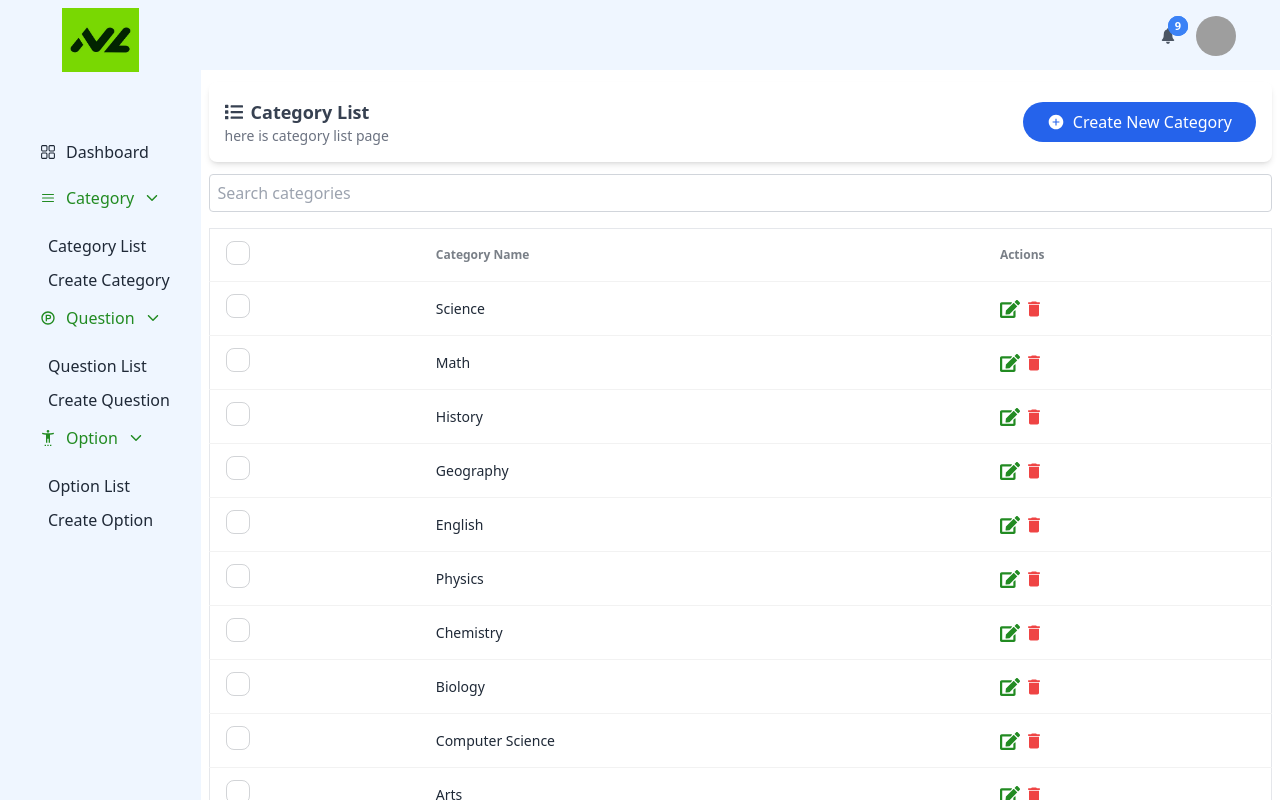
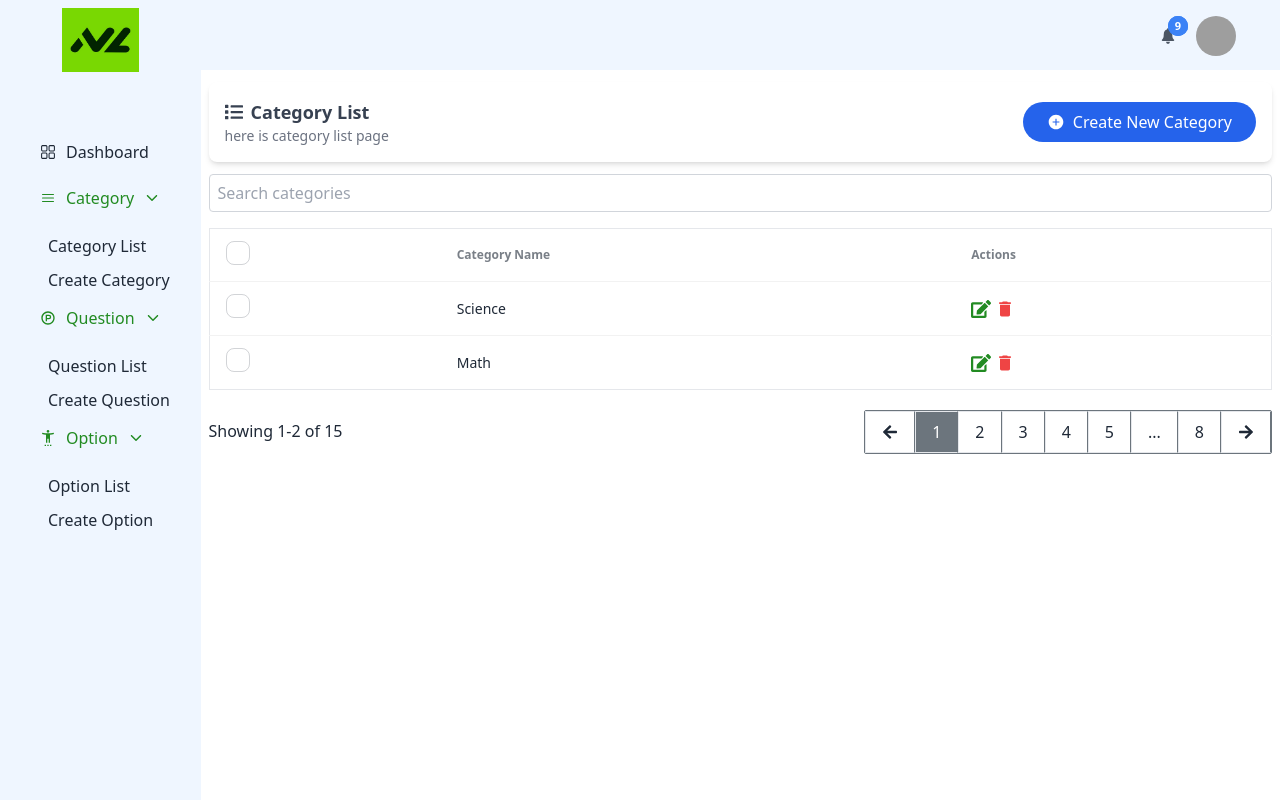
Before and after one commit to getch-hasan/Quiz-admin, a React (Create React App) app: page /dashboard/category in a window 1280 px wide. Built offline with nearby package versions, Linux system fonts and the light colour scheme; grey boxes are pictures that could not be loaded.

Commit message:
update:update pagination on category list page

```diff
--- a/src/pages/category/index.jsx
+++ b/src/pages/category/index.jsx
@@ -24,7 +24,7 @@ export const CategoryList = () => {
   ]);
   const [currentPage, setCurrentPage] = useState(1);
   const [searchTerm, setSearchTerm] = useState("");
-  const itemsPerPage = 10;
+  const itemsPerPage = 2;
 
   /** Delete a category */
   const confirmDelete = (id) => {
@@ -38,10 +38,10 @@ export const CategoryList = () => {
     pageIcon: <FaList />,
     buttonName: "Create New Category",
     buttonUrl: "/dashboard/task/create",
-    type: "add", // This indicates the page type for the button
+    type: "add",
   };
 
-  // Filter categories based on search term
+  // Filter categories
   const filteredCategories = categories.filter((category) =>
     category.name.toLowerCase().includes(searchTerm.toLowerCase())
   );
@@ -59,6 +59,31 @@ export const CategoryList = () => {
       setCurrentPage(pageNumber);
     }
   };
+
+  // Function to generate dynamic page numbers
+  const getPageNumbers = () => {
+    const pages = [];
+    const maxVisiblePages = 5;
+    console.log("pages", pages);
+
+    if (totalPages <= maxVisiblePages + 1) {
+      // Show all pages if total pages are less than or equal to 6
+      for (let i = 1; i <= totalPages; i++) {
+        pages.push(i);
+      }
+    } else {
+      // Show first 5 pages, ellipsis, and last page
+      for (let i = 1; i <= maxVisiblePages; i++) {
+        pages.push(i);
+      }
+      pages.push("...");
+      pages.push(totalPages);
+    }
+
+    return pages;
+
+  };
+
 
   return (
     <>
@@ -117,32 +142,49 @@ export const CategoryList = () => {
       <div className="flex flex-wrap items-center justify-between mt-5">
         <div>
           <p className="mb-2">
-            Showing {startIndex + 1}-{Math.min(startIndex + itemsPerPage, filteredCategories.length)} of{" "}
+            Showing {startIndex + 1}-
+            {Math.min(startIndex + itemsPerPage, filteredCategories.length)} of{" "}
             {filteredCategories.length}
           </p>
         </div>
         <div>
           <span className="inline-flex border border-[#6c757d] rounded-sm overflow-hidden">
+            {/* Previous button */}
             <button
               className="px-4 py-2 border border-r-[#6c757d] hover:bg-[#6c757d]"
               onClick={() => handlePageChange(currentPage - 1)}
+              disabled={currentPage === 1}
             >
               <FaArrowLeft />
             </button>
-            {[...Array(totalPages)].map((_, pageIndex) => (
-              <button
-                key={pageIndex}
-                className={`px-4 py-2 border border-r-[#6c757d] ${
-                  currentPage === pageIndex + 1 ? "bg-[#6c757d] text-white" : "hover:bg-[#6c757d]"
-                }`}
-                onClick={() => handlePageChange(pageIndex + 1)}
-              >
-                {pageIndex + 1}
-              </button>
-            ))}
+            {/* Dynamic page numbers */}
+            {getPageNumbers().map((page, index) =>
+              page === "..." ? (
+                <span
+                  key={index}
+                  className="px-4 py-2 border border-r-[#6c757d]"
+                >
+                  ...
+                </span>
+              ) : (
+                <button
+                  key={index}
+                  className={`px-4 py-2 border border-r-[#6c757d] ${
+                    currentPage === page
+                      ? "bg-[#6c757d] text-white"
+                      : "hover:bg-[#6c757d]"
+                  }`}
+                  onClick={() => handlePageChange(page)}
+                >
+                  {page}
+                </button>
+              )
+            )}
+            {/* Next button */}
             <button
               className="px-4 py-2 border border-r-[#6c757d] hover:bg-[#6c757d]"
               onClick={() => handlePageChange(currentPage + 1)}
+              disabled={currentPage === totalPages}
             >
               <FaArrowRight />
             </button>
```
Also changed, not shown: src/pages/option/CreateOption.jsx (+6 -3 lines), src/pages/option/EditOption.jsx (line endings or trailing spaces).
